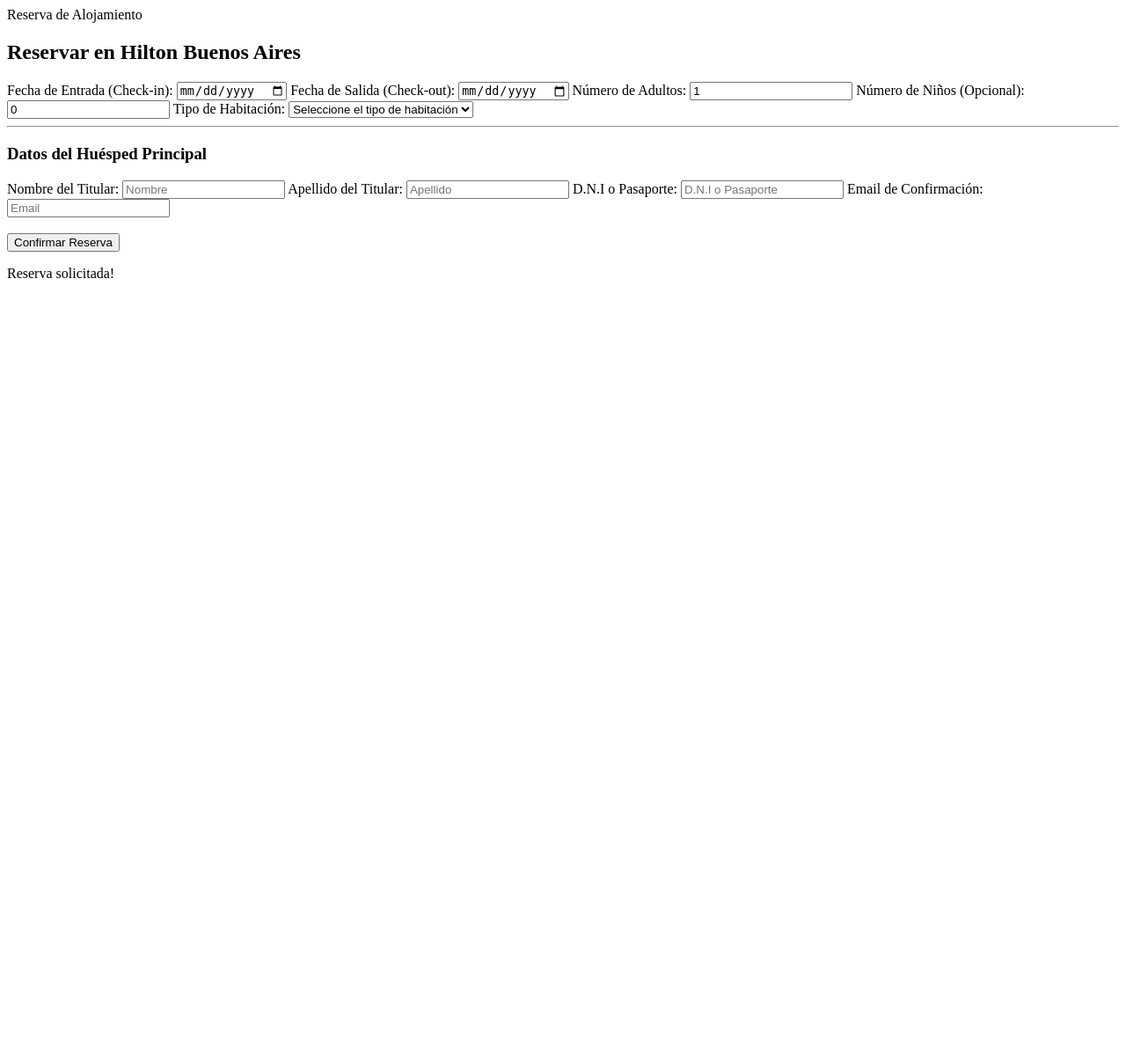
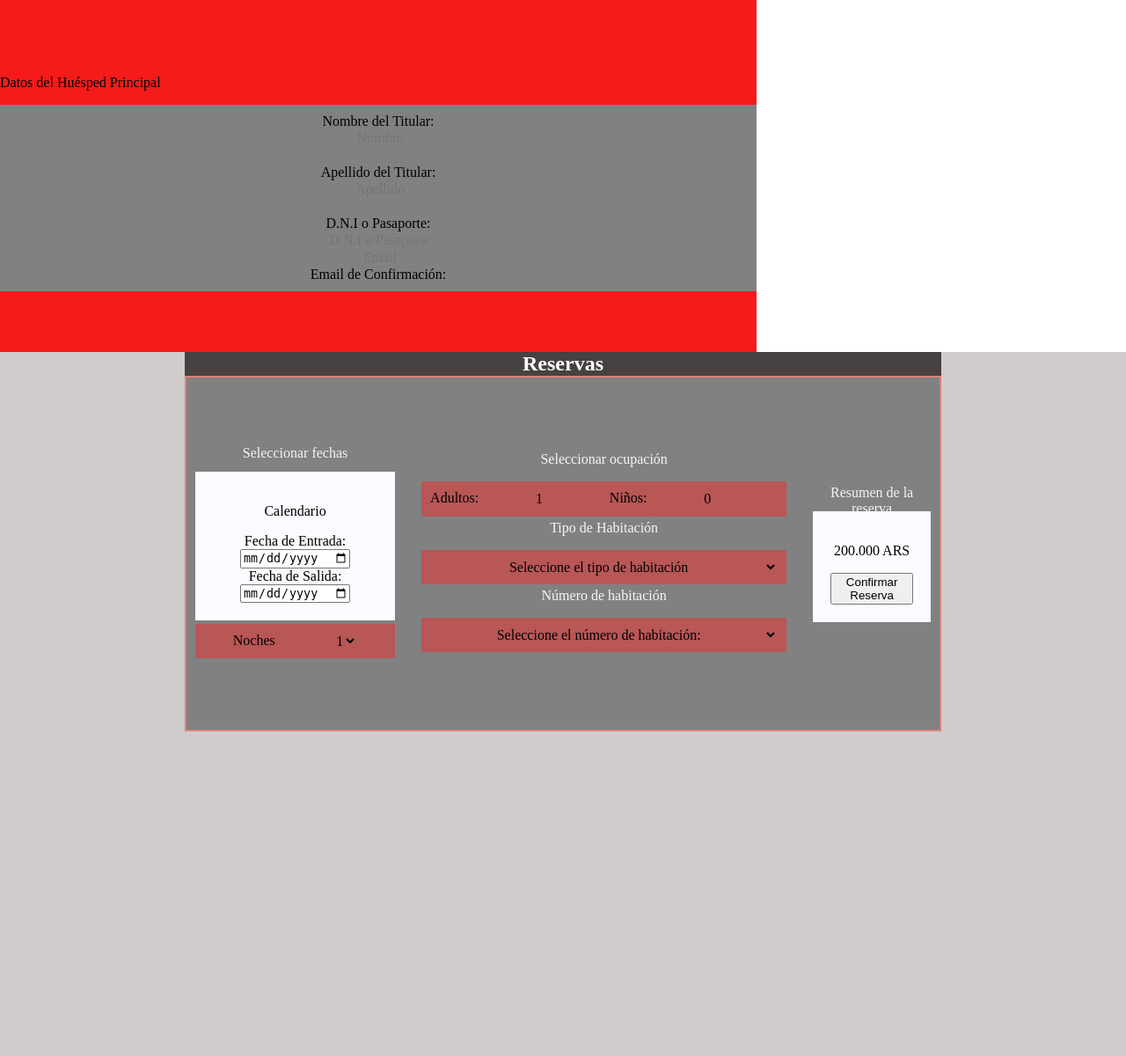
Before and after one commit to ValentinSomoza/Grupo-IDS-TP2, a Flask app: page /reserva in a window 1280 px wide. Shown: the whole page at 88% size. Before the commit the page ends 316 px from the top, so only its background shows below. Run offline with Flask 3, Linux system fonts and the light colour scheme.

Commit message:
#15:Actualización y creación de estilos para la pagina de reserva

```diff
--- a/Frontend/static/css/style.css
+++ b/Frontend/static/css/style.css
@@ -1,28 +1,106 @@
-/* Estilo de la pagina web */
-
-ul {
-  list-style-type: none;
-  padding-left: 0;
+/* seccion de estilos para la reserva */
+body {
+    margin: 0px;
+    padding: 0px;
+    border: 0px;
 }
 
-ul li {
-  padding: 0.5rem 0;
-  border-bottom: 1px solid #eee;
+
+.pagina-reserva {
+    background-color: #d1cbcb;
+    display: flex;
+    justify-content: center;
+    height: 100vh;
+    margin: 0px;
+    padding: 0px;
+    border: 0px;
+}
+.conteiner-datos {
+    background-color: #f51b1b;
+    display: block;
+    align-content: center;
+    width: 860px;
+    height: 400px;
+    margin: 0px;
+    padding: 0px;
+    border: 0px;
 }
 
-footer {
-  text-align: center;
-  padding: 1rem;
-  background-color: #003366;
-  color: white;
-  margin-top: 2rem;
-}
+    .conteiner-datos-titulo {
+        background-color: #474141;
+        color: white;
+        height: auto;
+        margin: 0px;
+        padding: 0px;
+        text-align: center;
+    }
+        .conteiner-datos-titulo > h2 {
+                margin: 0px;
+                padding: 0px;
+                border: 0px;
+        }
 
-a {
-  color: #ffcc00;
-  text-decoration: none;
-}
+    .conteiner-datos-cuerpo {
+        background-color: rgb(216, 130, 119);
+        display: flex;
+        height: 100%;
+        margin: 0px;
+        padding: 2px;
+        border: 0px
 
-a:hover {
-  text-decoration: underline;
-}
+    }
+
+        .datos-right, .datos-center, .datos-left {
+        background-color: #818181;
+        color: rgb(0, 0, 0);
+        width: auto;
+        margin: 0px;
+        padding: 10px;
+        align-content: center;
+        }
+
+          .titulo-form {
+              color: whitesmoke;
+              padding: 0px;
+              width: 100%;
+              height: 30px;
+              text-align: center;
+          }
+
+          .cuerpo-form {
+              background-color: #fafaff;
+              height: auto;
+              padding: 20px;
+              text-align: center;
+          }
+
+          .conteiner-form {
+              background-color: #b95656;
+              margin: 4px 0px;
+              padding: 10px;
+              display: flex;
+              justify-content: space-around;
+          }
+              .descripcion {
+
+              }
+              .formulario {
+
+              }
+
+              form,
+              form input,
+              form textarea,
+              select{
+                font: inherit;
+                background-color: inherit;
+                text-align: center;
+                width: 100%;
+                border: none;
+              }
+
+        .datos-center-superior, .datos-center-medio, .datos-center-inferior {
+            height: auto;
+            margin: 0px 10px 0px 10px;
+            padding: 0px;
+        }
--- a/Frontend/templates/reserva.html
+++ b/Frontend/templates/reserva.html
@@ -1,87 +1,136 @@
-{% block title %}Reserva de Alojamiento{% endblock %}
+<!DOCTYPE html>
+<html lang="es">
+<head>
+    <meta charset="UTF-8">
+    <title>Estancia Bruno Relax and Flask</title>
+    <meta name="viewport" content="width=device-width, initial-scale=1.0">
+    <link rel="stylesheet" href="/static/css/style.css">
+</head>
+<body>
+    <section id="reserva" class="main style2 special">
+        <div class="conteiner-datos">
+            <div class="conteiner-datos-header">
+                <p>Datos del Huésped Principal</p>
+            </div>
+            <div class="conteiner-datos-body">
+                <form action="" action="" method="post">
+                    <div class="datos-right">
+                        <label for="firstname">Nombre del Titular:</label>
+                        <input type="text" id="firstname" name="nombre_huesped" placeholder="Nombre" required>
+                    </div>
+                    <div class="datos-center">
+                        <label for="lastname">Apellido del Titular:</label>
+                        <input type="text" id="lastname" name="apellido_huesped" placeholder="Apellido" required>
+                    </div>
+                    <div class="datos-left">
+                        <label for="doc_id">D.N.I o Pasaporte:</label>
+                        <input type="text" id="doc_id" name="documento_huesped" placeholder="D.N.I o Pasaporte" pattern="[0-9]+" inputmode="numeric" oninvalid="this.setCustomValidity('Por favor ingrese solo números en el DNI o Pasaporte')"oninput="this.setCustomValidity('')"required>
+                        <input type="email" id="email" name="email_huesped" placeholder="Email" required>
+                        <label for="email">Email de Confirmación:</label>
+                    </div>
+                </form>
+            </div>
+        </div>
+    </section>
+    <section class="pagina-reserva">
+        <div class="conteiner-datos">
+            <div class="conteiner-datos-titulo">
+                <h2>Reservas</h2>
+            </div>
+            <div class="conteiner-datos-cuerpo">
+                <div class="datos-right">
+                    <div class="titulo-form">
+                        <label for="">Seleccionar fechas</label>
+                    </div>
+                    <div class="cuerpo-form">
+                        <p>Calendario</p>
+                        <label for="">Fecha de Entrada:</label>
+                        <input type="date" id="" name="" placeholder="AAAA-MM-DD" required>
+                        <br>
+                        <label for="checkout">Fecha de Salida:</label>
+                        <input type="date" id="" name="" placeholder="AAAA-MM-DD" required>
+                    </div>
+                    <div class="conteiner-form">
+                        <div class="descripcion"">
+                            <label for="">Noches</label>
+                        </div>
+                        <div class="formulario">
+                            <select id="room_type" name="">
+                                <option value="">1</option>
+                                <option value="">2</option>
+                                <option value="">3</option>
+                                <option value="">4</option>
+                                <option value="">5</option>
+                                <option value="">6</option>
+                                <option value="">7</option>
+                                <option value="">8</option>
+                                <option value="">9</option>
+                            </select>
+                        </div>
+                    </div>
+                </div>
+                <div class="datos-center">
+                    <div class="datos-center-superior">
+                        <div class="titulo-form">
+                            <label for="">Seleccionar ocupación</label>
+                        </div>
+                        <div class="conteiner-form">
 
-{% block content %}
-<section id="reserva" class="main style2 special">
-    <h2>Reservar en Hilton Buenos Aires  </h2>
-
-    <div class="form-container">
-        <form id="reservaForm" action="{{ url_for('procesar_reserva') }}" method="post">
-            <label for="checkin">Fecha de Entrada (Check-in):</label>
-            <input
-                type="date"
-                id="checkin"
-                name="fecha_entrada"
-                placeholder="AAAA-MM-DD"
-                required
-            >
-
-            <label for="checkout">Fecha de Salida (Check-out):</label>
-            <input
-                type="date"
-                id="checkout"
-                name="fecha_salida"
-                placeholder="AAAA-MM-DD"
-                required
-            >
-
-            <label for="adults">Número de Adultos:</label>
-            <input
-                type="number"
-                id="adults"
-                name="cant_adultos"
-                min="1"
-                value="1"
-                required
-            >
-
-            <label for="children">Número de Niños (Opcional):</label>
-            <input
-                type="number"
-                id="children"
-                name="cant_ninos"
-                min="0"
-                value="0"
-            >
-
-            <label for="room_type">Tipo de Habitación:</label>
-            <select id="room_type" name="tipo_habitacion" required>
+                            <div class="descripcion">
+                                <label for="adults">Adultos:</label>
+                            </div>
+                            <div class="formulario">
+                                <form action="">
+                                    <input type="number" id="" name="" min="1" value="1"required>
+                                </form>
+                            </div>
+                            <div class="descripcion">
+                                <label for="adults">Niños:</label>
+                            </div>
+                            <div class="formulario">
+                                <form action="">
+                                    <input type="number" id="" name="" min="0" value="0">
+                                </form>
+                            </div>
+                        </div>
+                    </div>
+                    <div class="datos-center-medio">
+                        <div class="titulo-form">
+                            <label for="">Tipo de Habitación</label>
+                        </div>
+                        <div class="conteiner-form">
+                            <select id="" name="">
                                 <option value="" disabled selected>Seleccione el tipo de habitación</option>
                                 <option value="king">King Ejecutiva</option>
                                 <option value="doble">Doble (2 Camas)</option>
                                 <option value="suite">Suite</option>
                             </select>
-
-            <hr>
-            <h3>Datos del Huésped Principal</h3>
-
-            <label for="firstname">Nombre del Titular:</label>
-            <input type="text" id="firstname" name="nombre_huesped" placeholder="Nombre" required>
-
-            <label for="lastname">Apellido del Titular:</label>
-            <input type="text" id="lastname" name="apellido_huesped" placeholder="Apellido" required>
-
-            <label for="doc_id">D.N.I o Pasaporte:</label>
-            <input
-                type="text"
-                id="doc_id"
-                name="documento_huesped"
-                placeholder="D.N.I o Pasaporte"
-                pattern="[0-9]+"
-                inputmode="numeric"
-                oninvalid="this.setCustomValidity('Por favor ingrese solo números en el DNI o Pasaporte')"
-                oninput="this.setCustomValidity('')"
-                required>
-
-            <label for="email">Email de Confirmación:</label>
-            <input type="email" id="email" name="email_huesped" placeholder="Email" required>
-
-            <br><br>
+                        </div>
+                    </div>
+                    <div class="datos-center-inferior">
+                        <div class="titulo-form">
+                            <label for="">Número de habitación</label>
+                        </div>
+                        <div class="conteiner-form">
+                            <select id="" name="">
+                                <option value="" disabled selected>Seleccione el número de habitación:</option>
+                                <option value="">H001</option>
+                                <option value="">H002</option>
+                                <option value="">H003</option>
+                            </select>
+                        </div>
+                    </div>
+                </div>
+                <div class="datos-left">
+                     <div class="titulo-form">
+                        <label for="">Resumen de la reserva</label>
+                    </div>
+                    <div class="cuerpo-form">
+                        <p>200.000 ARS</p>
                         <button type="submit">Confirmar Reserva</button>
-        </form>
                     </div>
-
+                </div>
+            </div>
+        </div>
     </section>
-
-<div id="mensaje">Reserva solicitada!</div>
-
-{% endblock %}
+</body>
```
Lines whose indentation alone changed are shown as unchanged.
